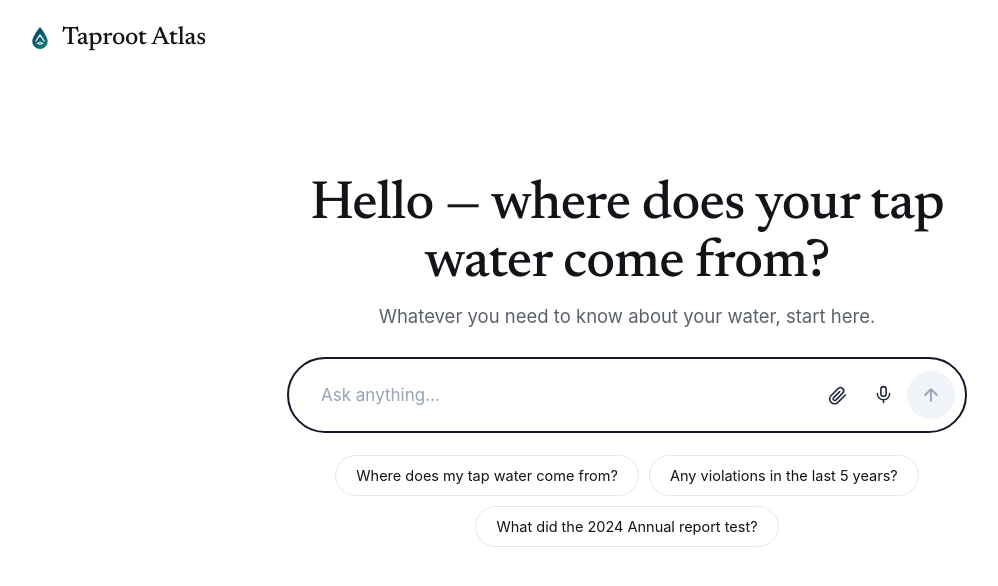
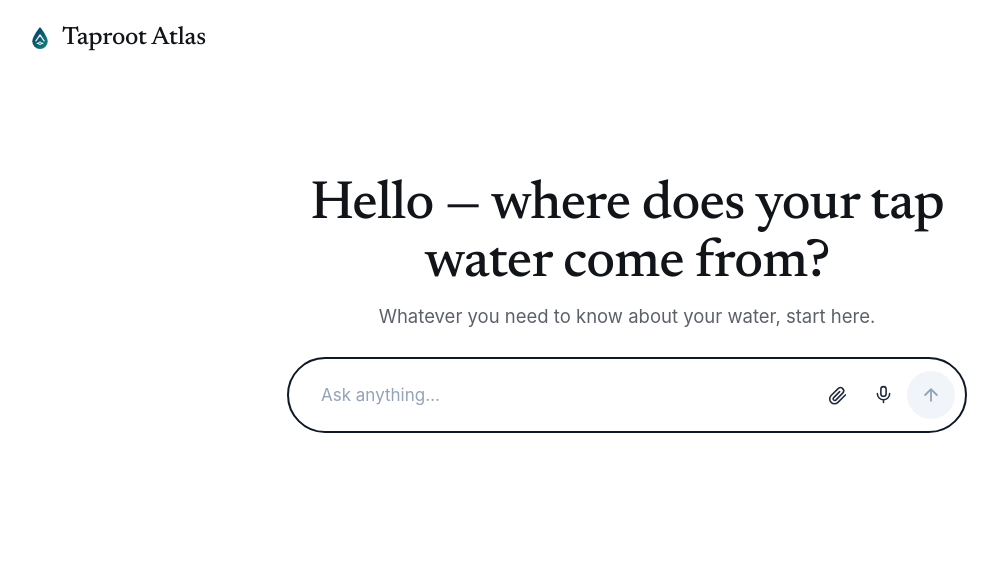
Before and after one commit to onatozmenn/taproot-atlas, a React (Vite) app in the folder web/: page / in a window 1280 px wide. Shown: the top 586 px of the page, without its empty margins (13-1011 px from the left). Built offline with nearby package versions, Linux system fonts and the light colour scheme.

Commit message:
Remove hero starter chips (Try row); follow-ups only after answers

```diff
--- a/web/src/App.css
+++ b/web/src/App.css
@@ -48,13 +48,6 @@ body { margin: 0; font-family: var(--font-body); color: var(--ink); background:
 }
 .lede { color: var(--muted); font-size: 18.5px; margin: 0 0 30px; }
 .hero-composer { max-width: 680px; margin: 0 auto; }
-.try-row { display: flex; gap: 10px; justify-content: center; flex-wrap: wrap; margin: 22px 0 0; }
-.try-chip {
-  border: 1px solid var(--line); background: #fff; border-radius: 999px;
-  padding: 11px 20px; cursor: pointer; font-size: 14.5px; color: var(--ink);
-  font-family: var(--font-body);
-}
-.try-chip:hover { border-color: var(--navy); color: var(--navy); }
 
 /* Composer — 2px near-black pill like the SS */
 .composer {
--- a/web/src/App.tsx
+++ b/web/src/App.tsx
@@ -10,12 +10,6 @@ interface Msg {
   text?: string;
   answer?: TapAnswer;
 }
-
-const STARTERS = [
-  'Where does my tap water come from?',
-  'Any violations in the last 5 years?',
-  'What did the 2024 Annual report test?',
-];
 
 let nextId = 1;
 
@@ -280,7 +274,7 @@ export default function App() {
           reportPeriod: m.provenance.reportPeriod,
         })),
       })
-    : STARTERS;
+    : [];
 
   return (
     <div className="page">
@@ -325,13 +319,6 @@ export default function App() {
                 inputRef={inputRef}
                 label="Ask about your tap water"
               />
-            </div>
-            <div className="try-row" aria-label="Try asking">
-              {STARTERS.map((s) => (
-                <button key={s} type="button" className="try-chip" onClick={() => void send(s)}>
-                  {s}
-                </button>
-              ))}
             </div>
           </div>
         ) : (
@@ -392,7 +379,7 @@ export default function App() {
                 </span>
               </div>
             )}
-            {!busy && (
+            {!busy && chips.length > 0 && (
               <div className="followups" aria-label="Follow-up questions">
                 {chips.map((s) => (
                   <button key={s} type="button" className="follow-chip" onClick={() => void send(s)}>
```
Also changed, not shown: 1 other file (tests, documents, lock files or other folders).
